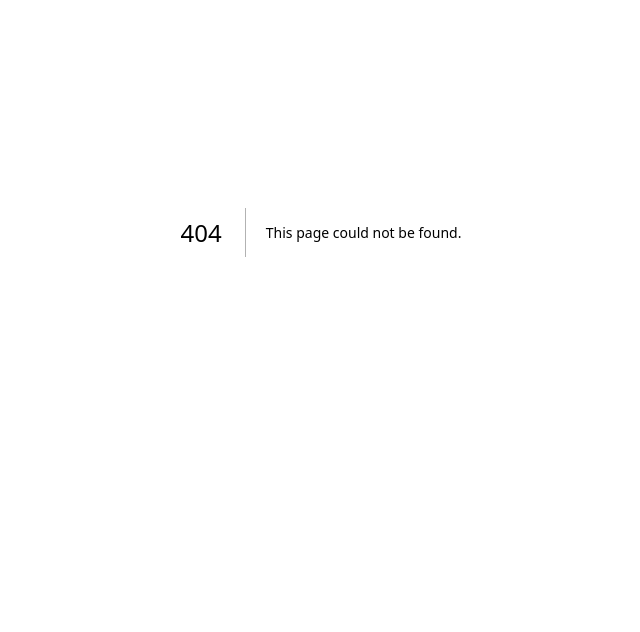
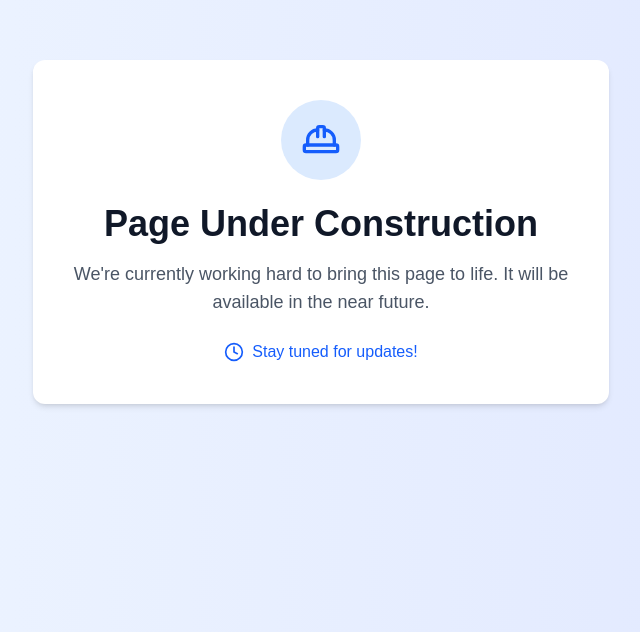
Before and after one commit to CandidAI-ResumeScreening/candid-ai-app, a Next.js app: page /applyjobs in a window 1280 px wide. Before the commit this address had no page. Shown: the part 168-800 px from the top of the page, without its empty margins (319-959 px from the left). Built offline with nearby package versions, Linux system fonts and the light colour scheme.

Commit message:
temporary page to show page is Under construction

```diff
--- /dev/null
+++ b/src/app/applyjobs/page.js
@@ -0,0 +1,8 @@
+import React from "react";
+import UnderConstruction from "../components/temp/UnderConstruction";
+
+const ApplyJobs = () => {
+  return <UnderConstruction />;
+};
+
+export default ApplyJobs;
--- /dev/null
+++ b/src/app/components/temp/UnderConstruction.jsx
@@ -0,0 +1,27 @@
+import React from "react";
+import { HardHat, Clock } from "lucide-react";
+
+const UnderConstruction = () => {
+  return (
+    <div className="min-h-screen bg-gradient-to-r from-blue-50 to-indigo-100 flex items-center justify-center px-4">
+      <div className="max-w-xl text-center bg-white p-10 rounded-xl shadow-md">
+        <div className="mx-auto mb-6 w-20 h-20 rounded-full bg-blue-100 flex items-center justify-center">
+          <HardHat className="h-10 w-10 text-blue-600" />
+        </div>
+        <h1 className="text-3xl sm:text-4xl font-extrabold text-gray-900 mb-4">
+          Page Under Construction
+        </h1>
+        <p className="text-lg text-gray-600 mb-6">
+          We're currently working hard to bring this page to life. It will be
+          available in the near future.
+        </p>
+        <div className="flex items-center justify-center text-blue-600 font-medium space-x-2">
+          <Clock className="h-5 w-5" />
+          <span>Stay tuned for updates!</span>
+        </div>
+      </div>
+    </div>
+  );
+};
+
+export default UnderConstruction;
```
